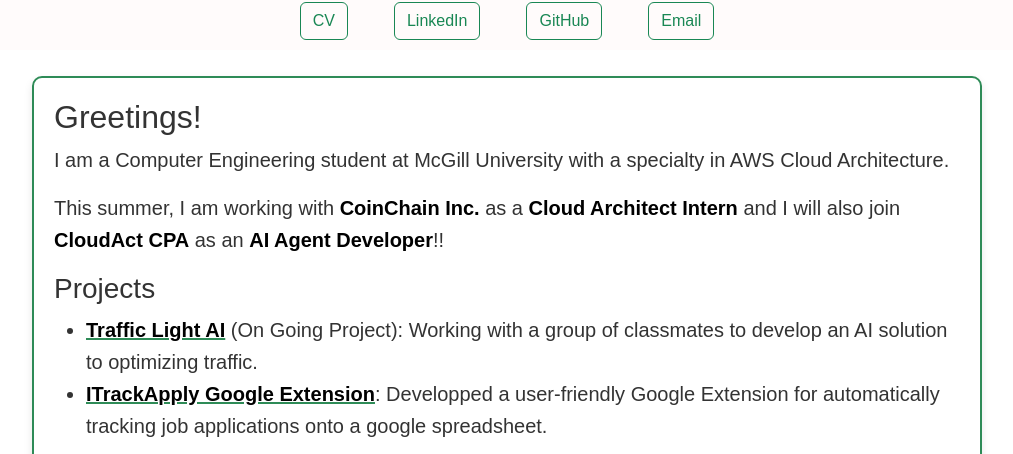
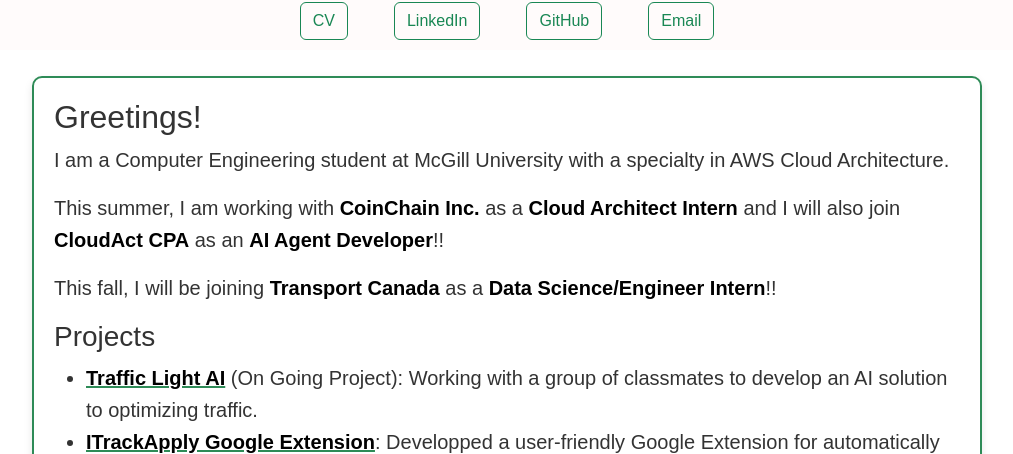
Before and after one commit to peterhxk/peterhxk.github.io, a Jekyll site: the page built from index.markdown, in a window 1280 px wide and 900 px high, cut to the strip 252-706 px from the top of the window. Shown: the whole strip, without its empty margins (133-1146 px from the left). Built offline with Jekyll 4.4.1, drawn with Linux system fonts in a browser that asks for light colours.

Commit message:
CV updates

```diff
--- a/index.markdown
+++ b/index.markdown
@@ -8,6 +8,8 @@ title: Home
 I am a Computer Engineering student at McGill University with a specialty in AWS Cloud Architecture.
 
 This summer, I am working with **CoinChain Inc.** as a **Cloud Architect Intern** and I will also join **CloudAct CPA** as an **AI Agent Developer**!!
+
+This fall, I will be joining **Transport Canada** as a **Data Science/Engineer Intern**!!
 
 ### Projects
 
```
Also changed, not shown: 2 other files.
